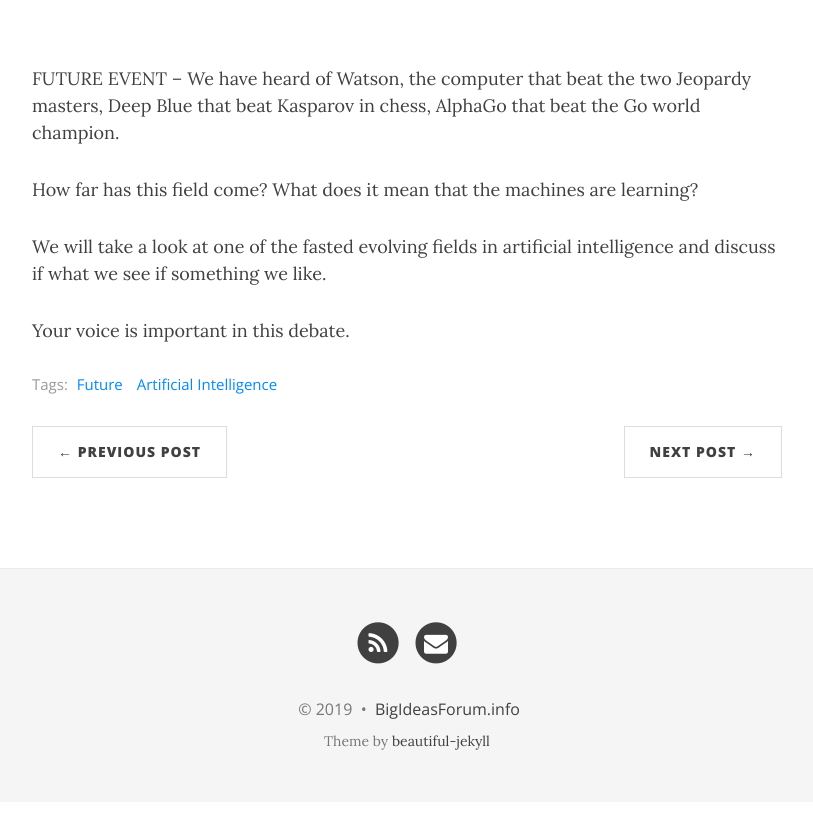
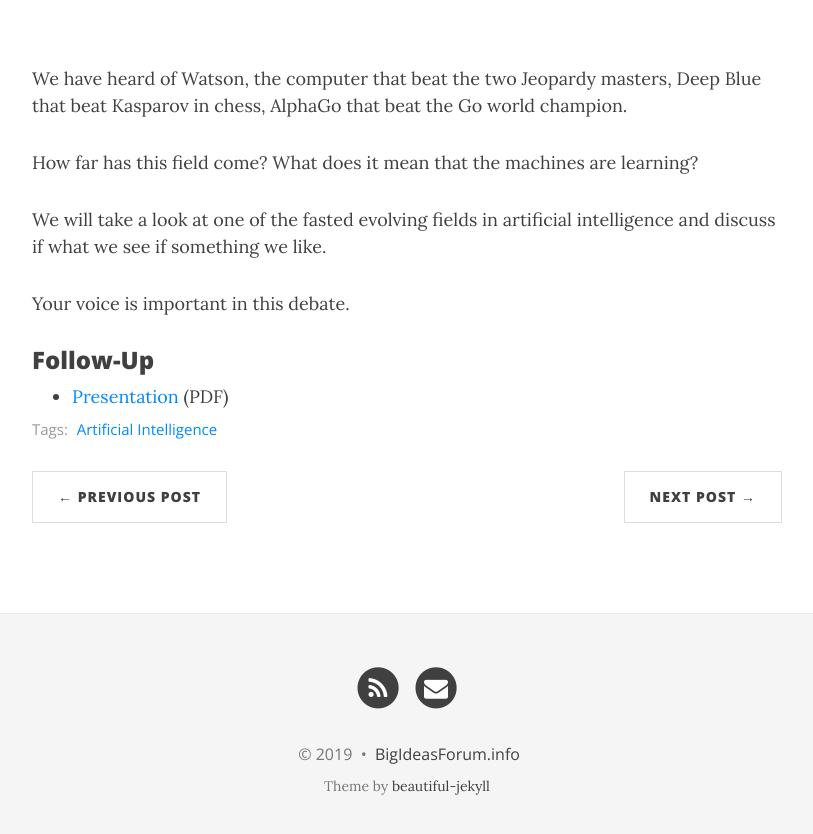
Before and after one commit to BigIdeasForum/bigideasforum.github.io, a Jekyll site: the page built from _posts/2019/2019-05-30-machine-learning.md, in a window 1280 px wide and 1378 px high. Shown: the part 531-1365 px from the top of the window, without its empty margins (233-1046 px from the left). Built offline with Jekyll 4.4.1, drawn with Linux system fonts in a browser that asks for light colours; nearby versions of some CDN libraries.

Commit message:
Add followup to latest event

```diff
--- a/_posts/2019/2019-05-30-machine-learning.md
+++ b/_posts/2019/2019-05-30-machine-learning.md
@@ -3,14 +3,19 @@ layout: post
 title:  Machine Learning
 subtitle: Out of the Lab and Into Our Lives
 date:   2019-05-30 19:00:00
-categories: Future
-tags: [Future, Artificial Intelligence]
+categories: Torben
+tags: [Artificial Intelligence]
 bigimg: /img/machine-learning.jpg
 ---
-FUTURE EVENT -- We have heard of Watson, the computer that beat the two Jeopardy masters, Deep Blue that beat Kasparov in chess, AlphaGo that beat the Go world champion.
+We have heard of Watson, the computer that beat the two Jeopardy masters, Deep Blue that beat Kasparov in chess, AlphaGo that beat the Go world champion.
 
 How far has this field come? What does it mean that the machines are learning?
 
 We will take a look at one of the fasted evolving fields in artificial intelligence and discuss if what we see if something we like.
 
 Your voice is important in this debate.
+
+
+### Follow-Up
+
+* [Presentation](/assets/present/2019/machine_learning.pdf) (PDF)
```
Also changed, not shown: 1 other file.
